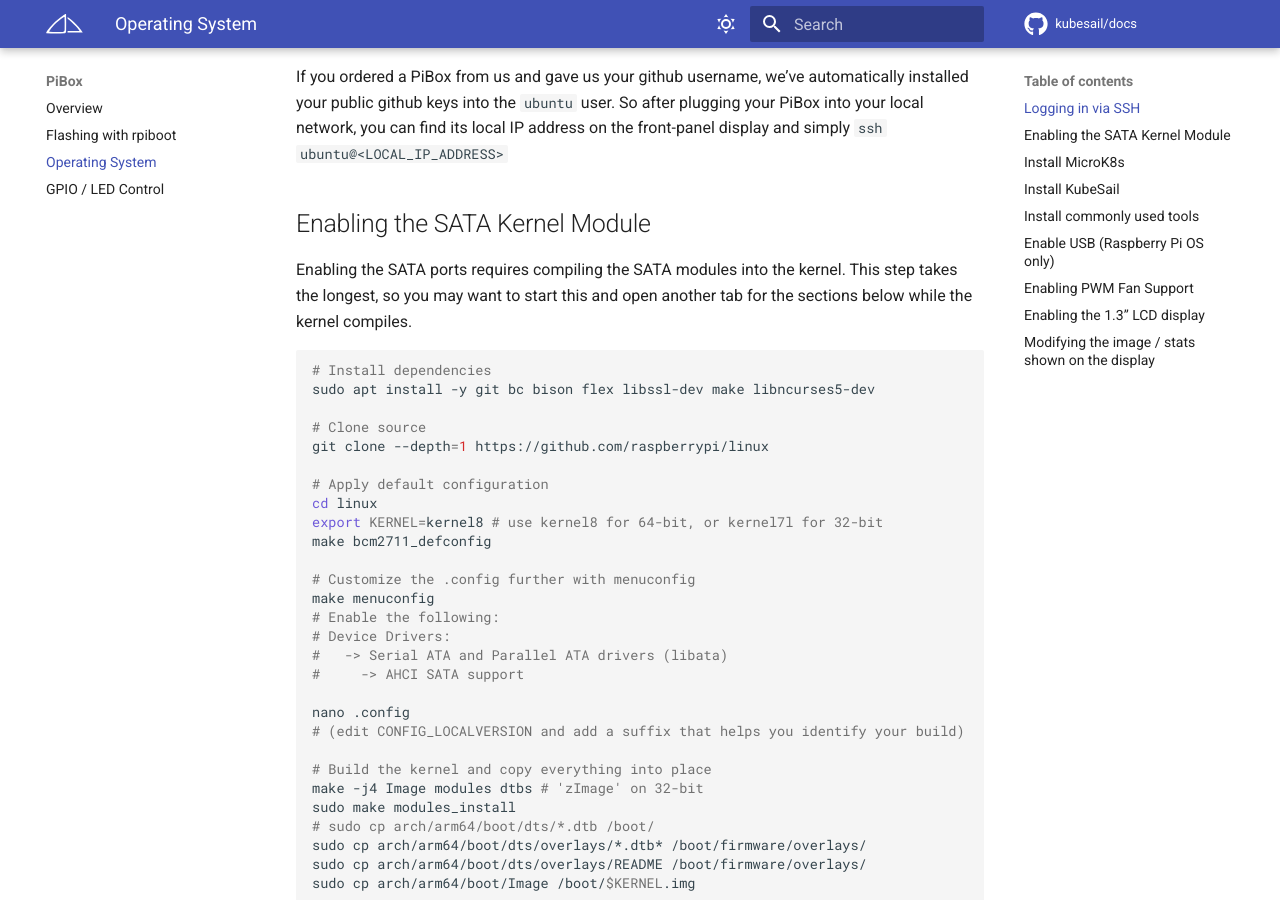
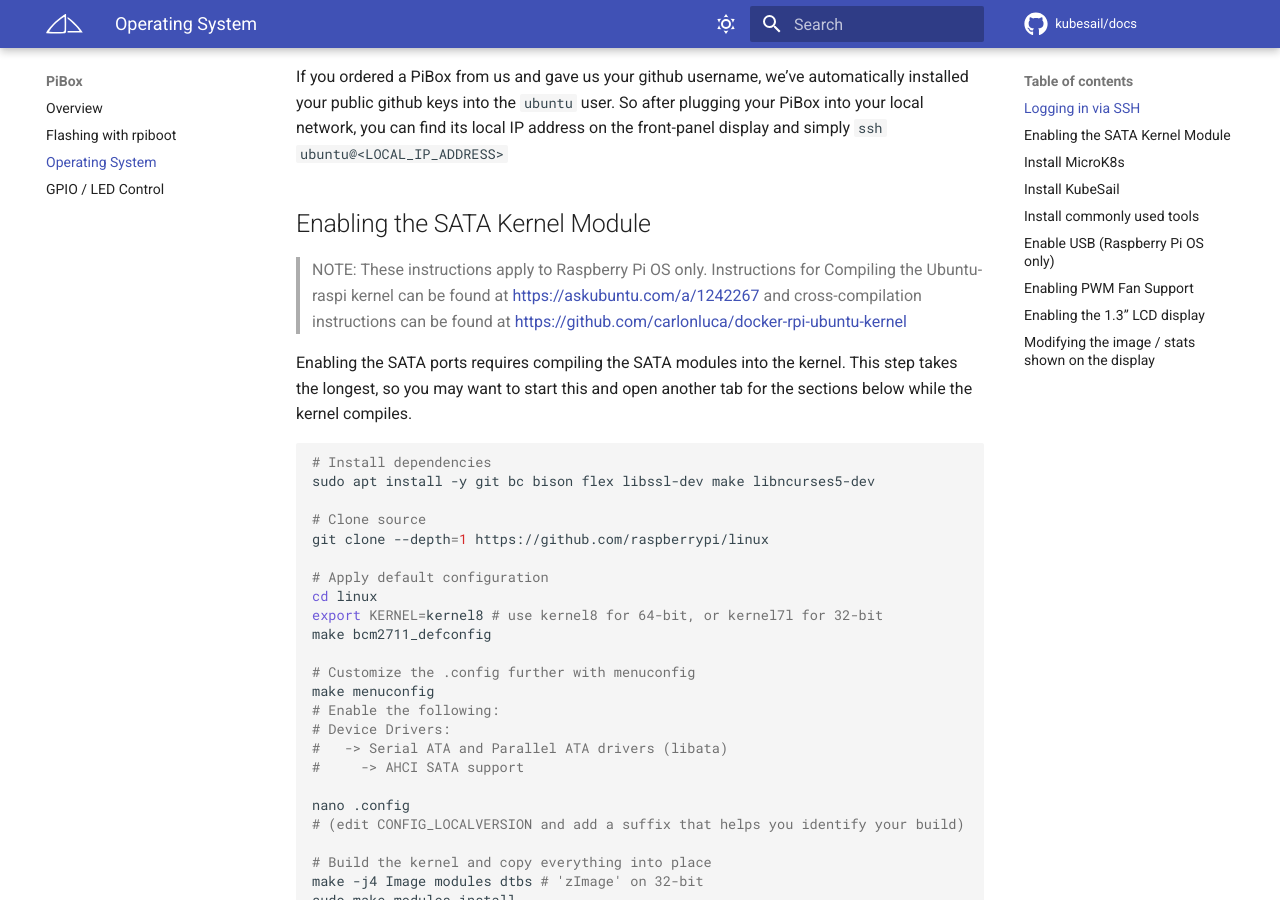
Before and after one commit to kubesail/kubesail-docs, an MkDocs documentation site: the page built from docs/guides/pibox/os.md, in a window 1280 px wide and 900 px high, scrolled down 541 px. Built offline with MkDocs 1.6.1 and Material for MkDocs 9.7.7, drawn with Linux system fonts in a browser that asks for light colours; comment, search, counter and statistics services are not loaded.

Commit message:
add ubuntu compile instructions

```diff
--- a/docs/guides/pibox/os.md
+++ b/docs/guides/pibox/os.md
@@ -14,6 +14,8 @@
 If you ordered a PiBox from us and gave us your github username, we've automatically installed your public github keys into the `ubuntu` user. So after plugging your PiBox into your local network, you can find its local IP address on the front-panel display and simply `ssh ubuntu@<LOCAL_IP_ADDRESS>`
 
 ## Enabling the SATA Kernel Module
+
+> NOTE: These instructions apply to Raspberry Pi OS only. Instructions for Compiling the Ubuntu-raspi kernel can be found at https://askubuntu.com/a/1242267 and cross-compilation instructions can be found at https://github.com/carlonluca/docker-rpi-ubuntu-kernel
 
 Enabling the SATA ports requires compiling the SATA modules into the kernel. This step takes the longest, so you may want to start this and open another tab for the sections below while the kernel compiles.
 
```
